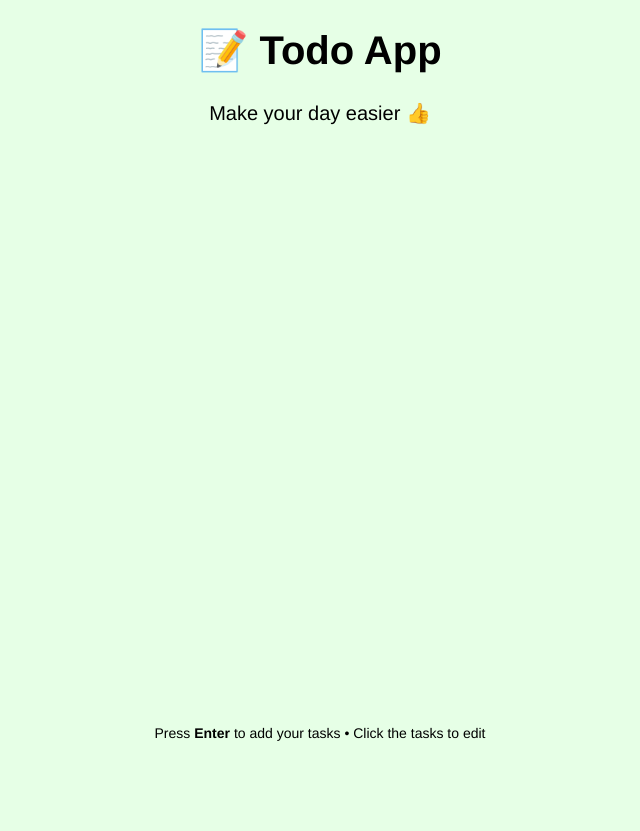
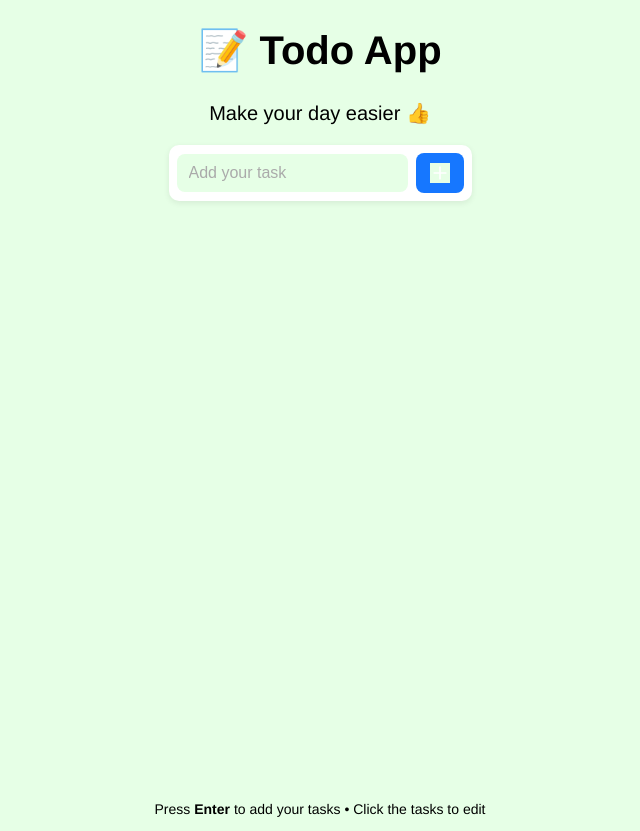
Before and after one commit to kencrimsonIT/Todo-App, a React (Create React App) app: page / in a window 1280 px wide. Shown: the whole page, without its empty margins (320-960 px from the left). Before the commit the page ends 800 px from the top, so only its background shows below. Built offline with nearby package versions, Linux system fonts and the light colour scheme.

Commit message:
import task adding component & useTodo hook

```diff
--- a/src/TodoApp.jsx
+++ b/src/TodoApp.jsx
@@ -1,13 +1,30 @@
 import React from "react";
 import './TodoApp.css'
 
-import Header from './Components/Header'
+import Header from './Components/Header';
+import AddTask from "./Components/AddTask";
 import Footer from "./Components/Footer";
 
+import {useTodo} from './Hooks/useTodo.js';
+
 function TodoApp() {
+    const {
+        todos,
+        editingId,
+        editingText,
+        setEditingText,
+        addTodo,
+        deleteTodo,
+        toggleTodo,
+        startEditing,
+        saveEdit,
+        cancelEdit
+    } = useTodo();
+
     return (
         <div className='container'>
             <Header />
+            <AddTask onAddTodo={addTodo} />
             <Footer />
         </div>
     );
```
